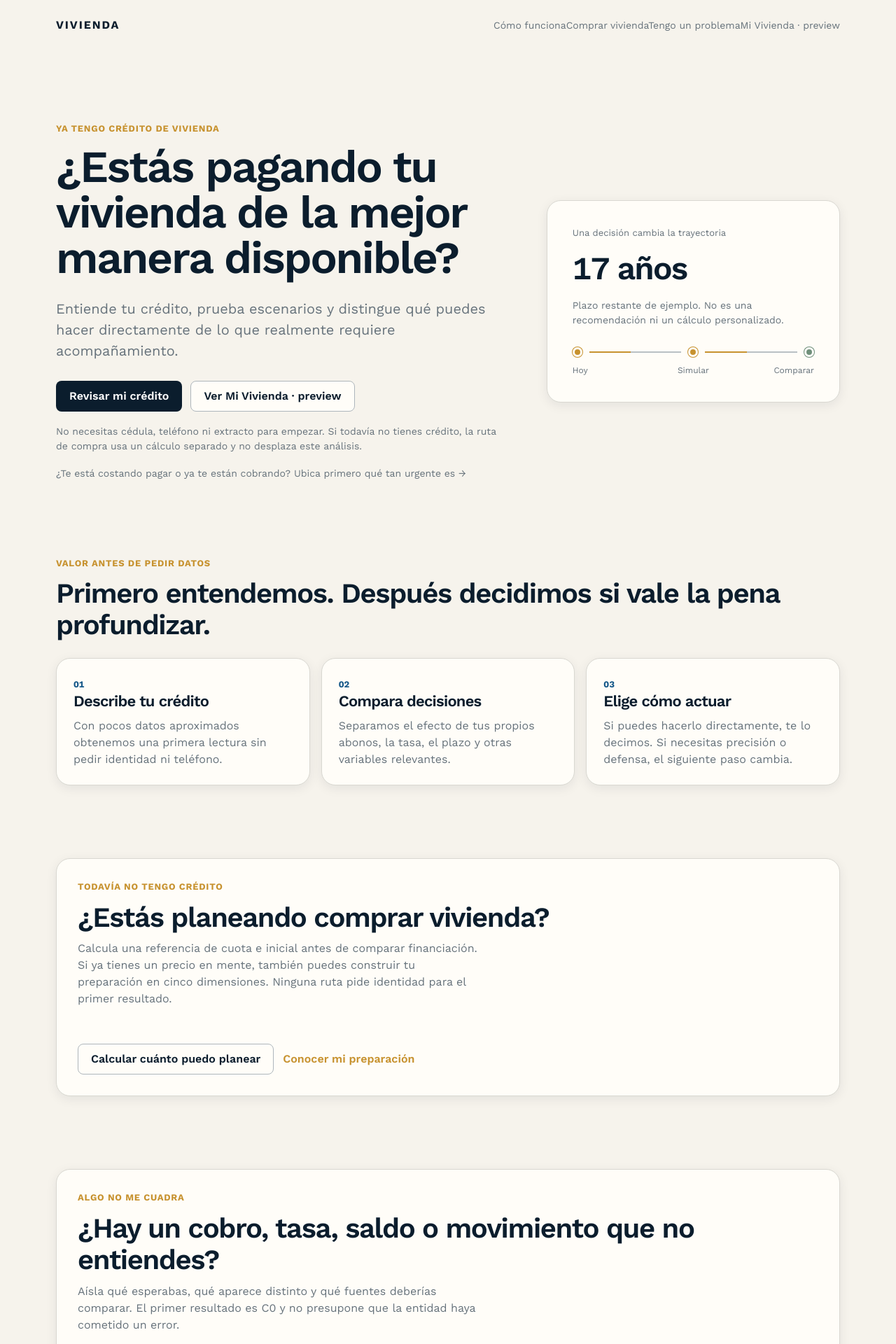
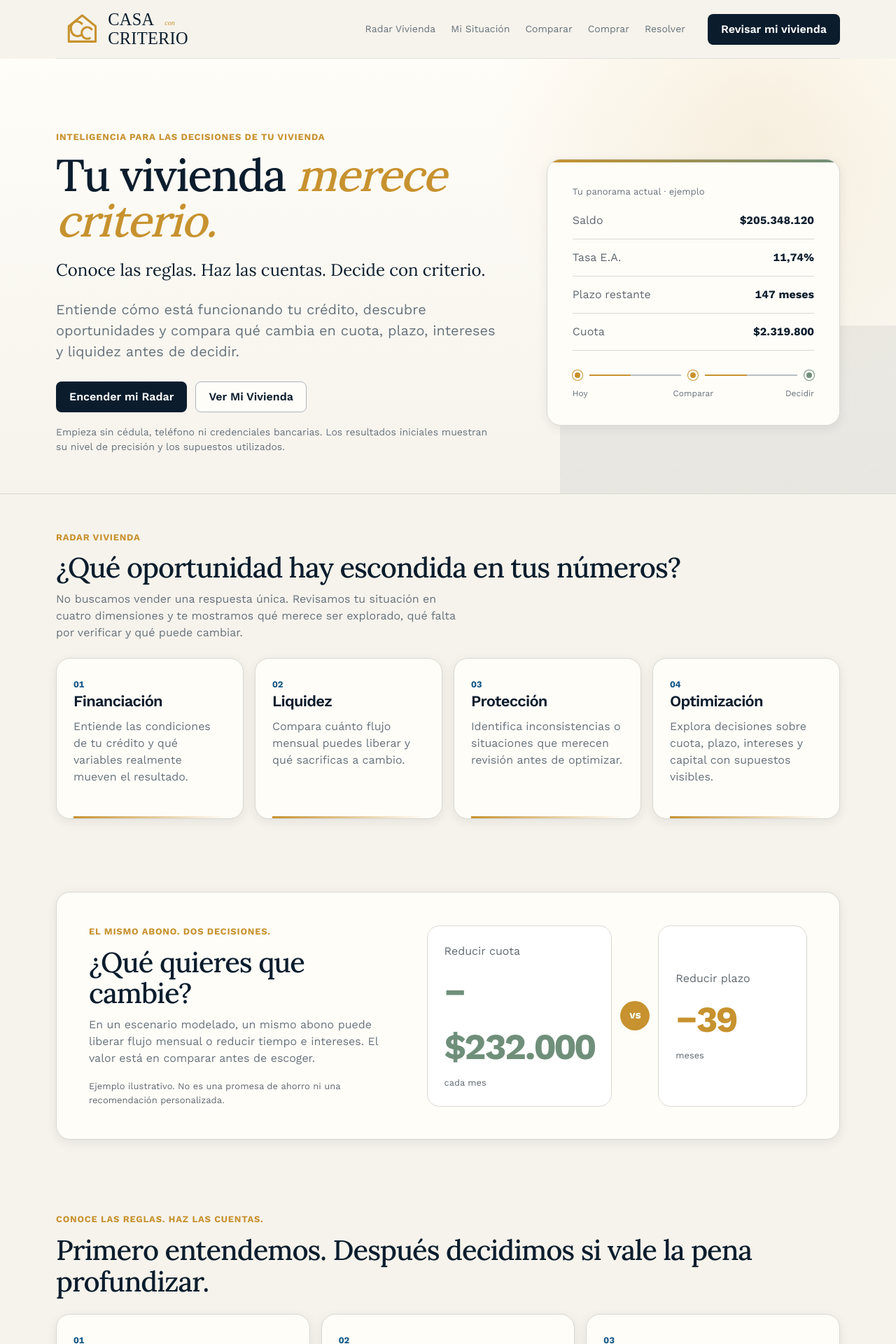
Before and after one commit to arendon7/VIVIENDA, a Next.js app: page / in a window 1280 px wide. Shown: the top 1920 px of the page at 70% size. Built offline with nearby package versions, Linux system fonts and the light colour scheme.

Commit message:
brand: redesign home around Casa con Criterio and Radar Vivienda

```diff
--- a/app/page.tsx
+++ b/app/page.tsx
@@ -1,3 +1,4 @@
+import { BrandLogo } from "@/components/brand/BrandLogo";
 import {
   BenefitBreakdown,
   DecisionResult,
@@ -14,74 +15,132 @@ const facts = [
   { label: "Modalidad", value: "Pesos", detail: "Dato de ejemplo" },
 ];
 
+const radarDimensions = [
+  ["Financiación", "Entiende las condiciones de tu crédito y qué variables realmente mueven el resultado."],
+  ["Liquidez", "Compara cuánto flujo mensual puedes liberar y qué sacrificas a cambio."],
+  ["Protección", "Identifica inconsistencias o situaciones que merecen revisión antes de optimizar."],
+  ["Optimización", "Explora decisiones sobre cuota, plazo, intereses y capital con supuestos visibles."],
+] as const;
+
 export default function HomePage() {
   return (
     <>
-      <header className="shell site-header">
-        <a className="brand" href="/">VIVIENDA</a>
-        <nav aria-label="Principal">
-          <a className="nav-link" href="#como-funciona">Cómo funciona</a>
-          <a className="nav-link" href="/comprar/cuanto-puedo-comprar">Comprar vivienda</a>
-          <a className="nav-link" href="/ayuda">Tengo un problema</a>
-          <a className="nav-link" href="/mi-vivienda">Mi Vivienda · preview</a>
+      <header className="shell site-header cc-site-header">
+        <a className="cc-brand-link" href="/" aria-label="Casa con Criterio · inicio">
+          <BrandLogo width={260} priority />
+        </a>
+        <nav className="cc-main-nav" aria-label="Principal">
+          <a className="nav-link" href="#radar">Radar Vivienda</a>
+          <a className="nav-link" href="/mi-vivienda">Mi Situación</a>
+          <a className="nav-link" href="/comparar-ofertas">Comparar</a>
+          <a className="nav-link" href="/comprar/cuanto-puedo-comprar">Comprar</a>
+          <a className="nav-link" href="/ayuda">Resolver</a>
         </nav>
+        <a className="button button-primary cc-header-cta" href="/revisar">Revisar mi vivienda</a>
       </header>
 
       <main id="contenido">
-        <section className="shell hero">
-          <div>
-            <p className="eyebrow">Ya tengo crédito de vivienda</p>
-            <h1>¿Estás pagando tu vivienda de la mejor manera disponible?</h1>
-            <p className="lede">
-              Entiende tu crédito, prueba escenarios y distingue qué puedes hacer directamente de lo que realmente requiere acompañamiento.
-            </p>
-            <div className="actions">
-              <a className="button button-primary" href="/revisar">Revisar mi crédito</a>
-              <a className="button button-secondary" href="/mi-vivienda">Ver Mi Vivienda · preview</a>
+        <section className="cc-hero-shell">
+          <div className="shell hero cc-hero">
+            <div>
+              <p className="eyebrow">Inteligencia para las decisiones de tu vivienda</p>
+              <h1 className="cc-display">Tu vivienda <span className="cc-accent-italic">merece criterio.</span></h1>
+              <p className="cc-commercial-line">Conoce las reglas. Haz las cuentas. Decide con criterio.</p>
+              <p className="lede">
+                Entiende cómo está funcionando tu crédito, descubre oportunidades y compara qué cambia en cuota, plazo, intereses y liquidez antes de decidir.
+              </p>
+              <div className="actions">
+                <a className="button button-primary" href="/revisar">Encender mi Radar</a>
+                <a className="button button-secondary" href="/mi-vivienda">Ver Mi Vivienda</a>
+              </div>
+              <p className="trust-line">Empieza sin cédula, teléfono ni credenciales bancarias. Los resultados iniciales muestran su nivel de precisión y los supuestos utilizados.</p>
             </div>
-            <p className="trust-line">No necesitas cédula, teléfono ni extracto para empezar. Si todavía no tienes crédito, la ruta de compra usa un cálculo separado y no desplaza este análisis.</p>
-            <p className="trust-line"><a href="/ayuda">¿Te está costando pagar o ya te están cobrando? Ubica primero qué tan urgente es →</a></p>
+
+            <aside className="surface hero-instrument cc-panorama" aria-label="Panorama de ejemplo">
+              <p className="instrument-label">Tu panorama actual · ejemplo</p>
+              <div className="cc-panorama-row"><span>Saldo</span><strong>$205.348.120</strong></div>
+              <div className="cc-panorama-row"><span>Tasa E.A.</span><strong>11,74%</strong></div>
+              <div className="cc-panorama-row"><span>Plazo restante</span><strong>147 meses</strong></div>
+              <div className="cc-panorama-row"><span>Cuota</span><strong>$2.319.800</strong></div>
+              <ScenarioPath start="Hoy" action="Comparar" outcome="Decidir" />
+            </aside>
           </div>
+        </section>
 
-          <aside className="surface hero-instrument" aria-label="Ejemplo de análisis">
-            <p className="instrument-label">Una decisión cambia la trayectoria</p>
-            <div className="instrument-value">17 años</div>
-            <p className="instrument-meta">Plazo restante de ejemplo. No es una recomendación ni un cálculo personalizado.</p>
-            <ScenarioPath start="Hoy" action="Simular" outcome="Comparar" />
-          </aside>
+        <section className="shell section" id="radar" aria-labelledby="radar-heading">
+          <div className="section-header">
+            <div>
+              <p className="eyebrow">Radar Vivienda</p>
+              <h2 id="radar-heading" className="cc-display">¿Qué oportunidad hay escondida en tus números?</h2>
+              <p className="section-copy">No buscamos vender una respuesta única. Revisamos tu situación en cuatro dimensiones y te mostramos qué merece ser explorado, qué falta por verificar y qué puede cambiar.</p>
+            </div>
+          </div>
+          <div className="grid-3 cc-radar-grid">
+            {radarDimensions.map(([title, copy], index) => (
+              <article className="surface feature cc-radar-card" key={title}>
+                <span className="feature-index">0{index + 1}</span>
+                <h3>{title}</h3>
+                <p>{copy}</p>
+              </article>
+            ))}
+          </div>
+        </section>
+
+        <section className="shell section" aria-label="Ejemplo comercial de escenarios">
+          <div className="surface cc-scenario-spotlight">
+            <div>
+              <p className="eyebrow">El mismo abono. Dos decisiones.</p>
+              <h2 className="cc-display">¿Qué quieres que cambie?</h2>
+              <p className="section-copy">En un escenario modelado, un mismo abono puede liberar flujo mensual o reducir tiempo e intereses. El valor está en comparar antes de escoger.</p>
+              <p className="cc-model-note">Ejemplo ilustrativo. No es una promesa de ahorro ni una recomendación personalizada.</p>
+            </div>
+            <div className="cc-scenario-comparison" aria-label="Comparación ilustrativa">
+              <div className="cc-scenario-card">
+                <span>Reducir cuota</span>
+                <strong>−$232.000</strong>
+                <small>cada mes</small>
+              </div>
+              <div className="cc-scenario-divider">VS</div>
+              <div className="cc-scenario-card cc-scenario-card--accent">
+                <span>Reducir plazo</span>
+                <strong>−39</strong>
+                <small>meses</small>
+              </div>
+            </div>
+          </div>
         </section>
 
         <section className="shell section" id="como-funciona">
           <div className="section-header">
             <div>
-              <p className="eyebrow">Valor antes de pedir datos</p>
-              <h2>Primero entendemos. Después decidimos si vale la pena profundizar.</h2>
+              <p className="eyebrow">Conoce las reglas. Haz las cuentas.</p>
+              <h2 className="cc-display">Primero entendemos. Después decidimos si vale la pena profundizar.</h2>
             </div>
           </div>
           <div className="grid-3">
-            <article className="surface feature"><span className="feature-index">01</span><h3>Describe tu crédito</h3><p>Con pocos datos aproximados obtenemos una primera lectura sin pedir identidad ni teléfono.</p></article>
-            <article className="surface feature"><span className="feature-index">02</span><h3>Compara decisiones</h3><p>Separamos el efecto de tus propios abonos, la tasa, el plazo y otras variables relevantes.</p></article>
-            <article className="surface feature"><span className="feature-index">03</span><h3>Elige cómo actuar</h3><p>Si puedes hacerlo directamente, te lo decimos. Si necesitas precisión o defensa, el siguiente paso cambia.</p></article>
+            <article className="surface feature"><span className="feature-index">01</span><h3>Describe tu situación</h3><p>Con pocos datos aproximados obtenemos una primera lectura sin pedir identidad ni teléfono.</p></article>
+            <article className="surface feature"><span className="feature-index">02</span><h3>Compara caminos</h3><p>Separamos el efecto de tus propios abonos, la tasa, el plazo y las demás variables relevantes.</p></article>
+            <article className="surface feature"><span className="feature-index">03</span><h3>Decide con criterio</h3><p>Mostramos consecuencias, precisión, fuentes y siguiente paso. Si puedes hacerlo directamente, también debe quedar visible.</p></article>
           </div>
         </section>
 
         <section className="shell section" aria-labelledby="buyer-path-heading">
-          <div className="surface choice-card">
-            <p className="eyebrow">Todavía no tengo crédito</p>
-            <h2 id="buyer-path-heading">¿Estás planeando comprar vivienda?</h2>
-            <p className="section-copy">Calcula una referencia de cuota e inicial antes de comparar financiación. Si ya tienes un precio en mente, también puedes construir tu preparación en cinco dimensiones. Ninguna ruta pide identidad para el primer resultado.</p>
+          <div className="surface choice-card cc-choice-card">
+            <p className="eyebrow">Comprar con Criterio</p>
+            <h2 id="buyer-path-heading" className="cc-display">Primero calcula cuánto puedes sostener. Después mira cuánto te prestan.</h2>
+            <p className="section-copy">Estima un rango sostenible, revisa tu preparación y compara estructuras de financiación antes de comprometerte.</p>
             <div className="actions">
-              <a className="button button-secondary" href="/comprar/cuanto-puedo-comprar">Calcular cuánto puedo planear</a>
+              <a className="button button-secondary" href="/comprar/cuanto-puedo-comprar">Calcular mi rango</a>
               <a className="button button-quiet" href="/comprar/preparacion">Conocer mi preparación</a>
             </div>
           </div>
         </section>
 
         <section className="shell section" aria-labelledby="difference-path-heading">
-          <div className="surface choice-card">
-            <p className="eyebrow">Algo no me cuadra</p>
-            <h2 id="difference-path-heading">¿Hay un cobro, tasa, saldo o movimiento que no entiendes?</h2>
-            <p className="section-copy">Aísla qué esperabas, qué aparece distinto y qué fuentes deberías comparar. El primer resultado es C0 y no presupone que la entidad haya cometido un error.</p>
+          <div className="surface choice-card cc-choice-card">
+            <p className="eyebrow">Resolver con evidencia</p>
+            <h2 id="difference-path-heading" className="cc-display">Si algo no cuadra, los números deberían poder explicarlo.</h2>
+            <p className="section-copy">Aísla qué esperabas, qué aparece distinto y qué fuentes deberías comparar. El primer resultado no presupone que la entidad haya cometido un error.</p>
             <div className="actions">
               <a className="button button-secondary" href="/revisar-diferencia">Revisar una diferencia</a>
             </div>
@@ -97,12 +156,12 @@ export default function HomePage() {
             evidence={<SourceFreshness source="Datos ingresados por el usuario" cutoff="Ejemplo de producto"><p>Para pasar a C2/C3 necesitamos datos suficientes del crédito y, para C3, conciliación documental.</p></SourceFreshness>}
           >
             <div className="demo-scenario">
-              <p className="eyebrow">Cómo explicaremos el efecto</p>
+              <p className="eyebrow">Haz las cuentas</p>
               <ScenarioPath start="Crédito actual" action="Aportas capital adicional" outcome="Menos intereses futuros modelados" />
               <BenefitBreakdown rows={[
                 { label: "Capital adicional que aportarías", value: "$25.200.000" },
                 { label: "Intereses futuros que el modelo estima que dejarían de causarse", value: "$46.700.000", kind: "positive" },
-                { label: "Valor atribuible a VIVIENDA en este escenario", value: "$0" },
+                { label: "Valor atribuible a Casa con Criterio en este escenario", value: "$0" },
               ]} />
             </div>
           </DecisionResult>
@@ -115,10 +174,23 @@ export default function HomePage() {
         <section className="shell section">
           <MortgageTwinSnapshot />
         </section>
+
+        <section className="cc-closing-band">
+          <div className="shell cc-closing-band__inner">
+            <div>
+              <p className="eyebrow cc-eyebrow-reverse">Casa con Criterio</p>
+              <h2>Decidir con criterio cambia tu futuro financiero.</h2>
+              <p>Empieza por entender tu situación y comparar lo que realmente cambia.</p>
+            </div>
+            <a className="button cc-button cc-button--accent" href="/revisar">Revisar mi vivienda</a>
+          </div>
+        </section>
       </main>
 
-      <footer className="shell site-footer">
-        VIVIENDA · Información, simulaciones y acompañamiento con niveles de precisión explícitos.
+      <footer className="shell site-footer cc-footer">
+        <BrandLogo width={220} />
+        <p>Perspectiva. Información. Decisiones.</p>
+        <p>Resultados y simulaciones con nivel de precisión, fuentes y supuestos visibles.</p>
       </footer>
     </>
   );
```
